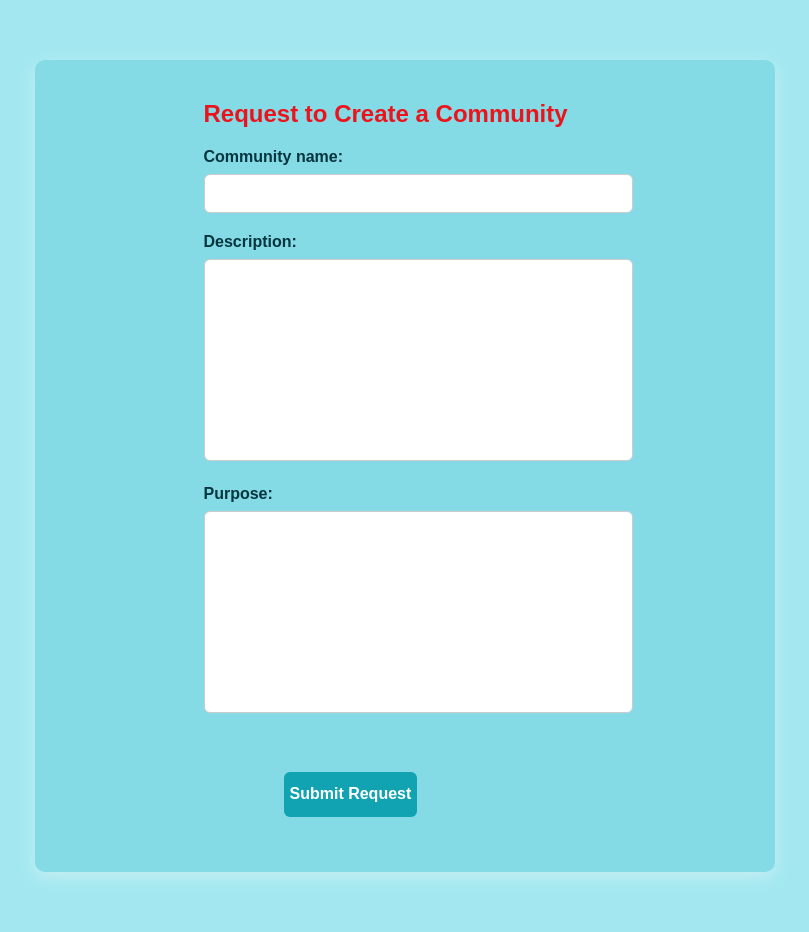
After one commit to Paulamie/DESD-Portal-, a Django app: page /request-community/ in a window 1280 px wide. The commit adds this page. Shown: the whole page, without its empty margins (223-1032 px from the left). Run offline with Django 5.2, Linux system fonts and the light colour scheme.

Commit message:
Community request form done

```diff
--- a/project/student_management/forms.py
+++ b/project/student_management/forms.py
@@ -1,6 +1,7 @@
 from django import forms
 from django.contrib.auth.forms import UserCreationForm
-from .models import User
+from django.forms import ModelForm
+from .models import User,CommunityRequest
 
 # from .models import UserProfile
 
@@ -12,6 +13,11 @@ class UserRegisterForm(UserCreationForm):
         model = User
         fields = ['first_name', 'last_name', 'email', 'password1', 'password2']
 
+class CommunityForm(forms.ModelForm):
+    class Meta:
+        model = CommunityRequest
+        fields = ["community_name", "description", "purpose"]
+
 # class UserUpdateForm(forms.ModelForm):
 #     class Meta:
 #         model = User
--- a/project/student_management/models.py
+++ b/project/student_management/models.py
@@ -122,6 +122,28 @@ class Interest(models.Model):
     def __str__(self):
         return self.interest_name
 
+class CommunityRequest(models.Model):
+    STATUS_CHOICES = [
+        ('pending', 'Pending'),
+        ('approved', 'Approved'),
+        ('rejected', 'Rejected'),
+    ]
+
+    requester = models.ForeignKey('User', on_delete=models.CASCADE, related_name='community_requests')
+    community_name = models.CharField(max_length=255)
+    description = models.TextField(blank=True)
+    purpose = models.TextField(blank=True)
+    status = models.CharField(max_length=10, choices=STATUS_CHOICES, default='pending')
+    created_at = models.DateTimeField(auto_now_add=True)
+    reviewed_at = models.DateTimeField(null=True, blank=True)
+    reviewed_by = models.ForeignKey('User', null=True, blank=True, on_delete=models.SET_NULL, related_name='reviewed_community_requests')
+
+    class Meta:
+        db_table = "CommunityRequest"
+
+    def __str__(self):
+        return f"{self.community_name} request by User {self.requester_id}"
+
 # class Club(models.Model):
 # this is not needed it is the societies one
 #     name = models.CharField(max_length=100)
--- /dev/null
+++ b/project/student_management/static/css/comm.css
@@ -0,0 +1,155 @@
+.outer-container {
+    background:#7fd9e3d8;
+    box-shadow: 0px 5px 15px rgb(198, 238, 243);
+    padding: 20px;
+    border-radius: 10px;
+    max-width: 700px;
+    margin: 60px 250px ;
+    display: flex;
+    border: none;
+    justify-content: center;
+    align-items: center;
+}
+
+body {
+    background-color: #a3e8f0;
+    font-family: Arial, sans-serif;
+}
+
+.main-content {
+    text-align: center;
+    padding: 50px 20px;
+}
+
+form .submit{
+    height: 45px;
+    margin: 35px 0;
+    background-color: #12A3B2;
+    color:white;
+    border:none;
+    border-radius: 6px;
+    margin-left:80px;
+    font-size: 16px;
+    font-weight: bold;
+    display: inline-block;
+    cursor: pointer;
+    transition: background-color 0.3s ease;
+
+  }
+
+  .submit:hover {
+    background-color: #06dcf4;
+}
+
+h2{
+    color:#ec141c;
+}
+form p {
+    margin-bottom: 20px;
+}
+
+form label {
+    display: block;
+    margin-bottom: 8px;
+    font-weight: bold;
+    color: #03353f;
+}
+
+form input,
+form textarea
+{
+    width: 100%;
+    padding: 10px 12px;
+    border: 1px solid #ccc;
+    border-radius: 6px;
+    font-size: 15px;
+    background-color: #fff;
+    transition: border-color 0.3s ease;
+    overflow: auto;
+    resize: none;
+}
+
+form input:focus
+{
+    border-color: #12A3B2;
+    outline: none;
+}
+
+
+
+.outer-container {
+    background:#7fd9e3d8;
+    box-shadow: 0px 5px 15px rgb(198, 238, 243);
+    padding: 20px;
+    border-radius: 10px;
+    max-width: 700px;
+    margin: 60px 250px ;
+    display: flex;
+    border: none;
+    justify-content: center;
+    align-items: center;
+}
+
+body {
+    background-color: #a3e8f0;
+    font-family: Arial, sans-serif;
+}
+
+.main-content {
+    text-align: center;
+    padding: 50px 20px;
+}
+
+form .submit{
+    height: 45px;
+    margin: 35px 0;
+    background-color: #12A3B2;
+    color:white;
+    border:none;
+    border-radius: 6px;
+    margin-left:80px;
+    font-size: 16px;
+    font-weight: bold;
+    display: inline-block;
+    cursor: pointer;
+    transition: background-color 0.3s ease;
+
+  }
+
+  .submit:hover {
+    background-color: #06dcf4;
+}
+
+h2{
+    color:#ec141c;
+}
+form p {
+    margin-bottom: 20px;
+}
+
+form label {
+    display: block;
+    margin-bottom: 8px;
+    font-weight: bold;
+    color: #03353f;
+}
+
+form input,
+form textarea
+{
+    width: 100%;
+    padding: 10px 12px;
+    border: 1px solid #ccc;
+    border-radius: 6px;
+    font-size: 15px;
+    background-color: #fff;
+    transition: border-color 0.3s ease;
+    overflow: auto;
+    resize: none;
+}
+
+form input:focus
+{
+    border-color: #12A3B2;
+    outline: none;
+}
--- /dev/null
+++ b/project/student_management/templates/student_management/community_form.html
@@ -0,0 +1,24 @@
+{% load static%}
+<!DOCTYPE html>
+<html lang="en">
+<head>
+    <meta charset="UTF-8">
+    <meta name="viewport" content="width=device-width, initial-scale=1.0">
+    <title>Community request form</title>
+    <link rel="stylesheet" href="{% static 'css/comm.css' %}">
+</head>
+<body>
+
+<div class="outer-container">
+    <div class="main-container">
+<h2>Request to Create a Community</h2>
+
+<form method="post">
+    {% csrf_token %}
+    {{ form.as_p }}
+    <button type="submit" class= "submit">Submit Request</button>
+</form>
+</div>
+</div>
+</body>
+</html>
--- a/project/student_management/templates/student_management/event.html
+++ b/project/student_management/templates/student_management/event.html
@@ -20,7 +20,7 @@
                 {% comment %} <li><a href="{% url 'home' %}">Homepage</a></li> {% endcomment %}
                 <li><a href="{% url 'events' %}">Events</a></li>
                 <li><a href="#">Societies</a></li>
-                <li><a href="#">Communities</a></li>
+                <li><a href="{% url 'community' %}">Communities</a></li>
                 <li><a href="#">Friends</a></li>
                 {% comment %} <li><a href="#">Profile</a></li> {% endcomment %}
 
--- a/project/student_management/templates/student_management/home.html
+++ b/project/student_management/templates/student_management/home.html
@@ -66,7 +66,7 @@
     <ul class="nav-links">
         <li><a href="{% url 'events' %}">Events</a></li>
         <li><a href="#">Societies</a></li>
-        <li><a href="#">Communities</a></li>
+        <li><a href="{% url 'community' %}">Communities</a></li>
         <li><a href="#">Friends</a></li>
 
         {% if user.is_authenticated %}
--- a/project/student_management/urls.py
+++ b/project/student_management/urls.py
@@ -1,5 +1,5 @@
 from django.urls import path
-from .views import homepage, home, register, login_view, logout_view ,events,booked_events,booked,cancel_booking
+from .views import homepage, home, register, login_view, logout_view ,events,booked_events,booked,cancel_booking,communityform,community
 #profile
 
 
@@ -14,6 +14,8 @@ urlpatterns = [
     path('booked_events/', booked_events ,name='booked_events'),
     path('booked/<int:event_id>/', booked, name='booked'),
     path('cancel_booking/<int:event_id>/', cancel_booking, name='cancel_booking'),
+    path('request-community/', communityform, name='request-community'),
+    path('community',community,name='community')
     # path('profile/', profile, name='profile'),
     # path('', Home.as_view()),
 ]
--- a/project/student_management/views.py
+++ b/project/student_management/views.py
@@ -1,6 +1,6 @@
 from django.shortcuts import render, redirect,get_object_or_404
 from django.contrib.auth import login, authenticate, logout
-from .forms import UserRegisterForm
+from .forms import UserRegisterForm,CommunityForm
 from django.contrib.auth.decorators import login_required
 from .models import Event,EventDetails,User
 from django.contrib import messages
@@ -53,6 +53,8 @@ def events(request):
 #     context_object_name = 'events'
 #     template_name = 'student_management/event.html'
 
+def community(request):
+    return render(request,'student_management/community.html')
 
 def booked_events(request):
     user = request.user  #get the current user
@@ -99,6 +101,20 @@ def cancel_booking(request, event_id):
 
     #redirect to my_booked events page
     return redirect('booked_events')
+
+def communityform(request):
+    if request.method == 'POST':
+        details = CommunityForm(request.POST)
+        if details.is_valid():
+            post = details.save(commit=False)
+            post.requester = request.user  # assuming the user is logged in
+            post.save()
+            return HttpResponse("Data submitted successfully.")
+        else:
+            return render(request, "student_management/community_form.html", {'form': details})
+    else:
+        form = CommunityForm()
+        return render(request, "student_management/community_form.html", {'form': form})
 
 # from rest_framework_simplejwt.views import TokenObtainPairView, TokenRefreshView
 # from rest_framework.permissions import IsAuthenticated
```
Also changed, not shown: project/student_management/static/css/com.css (added, +94 -0 lines), project/student_management/templates/student_management/community.html (added, +44 -0 lines).
